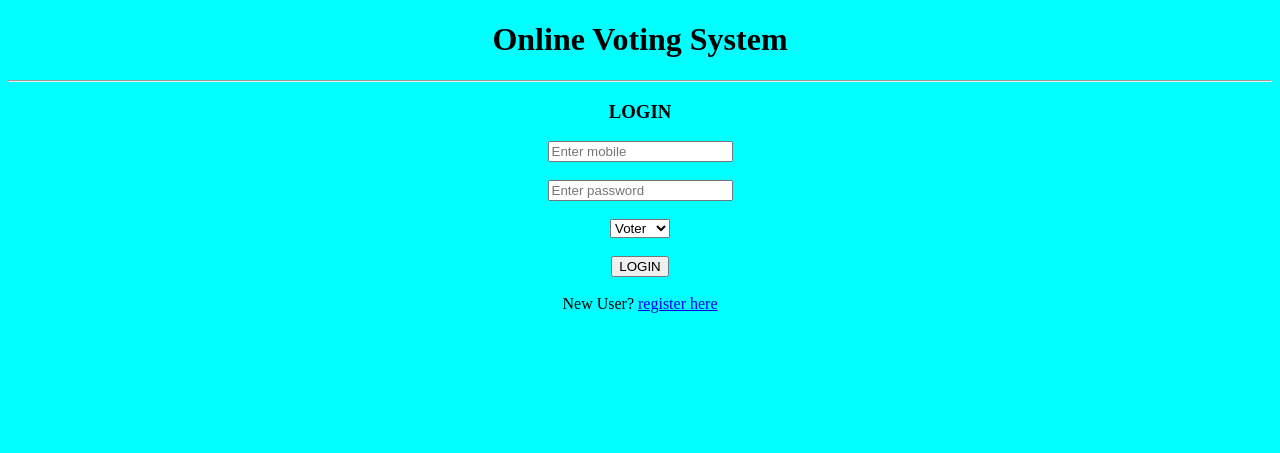
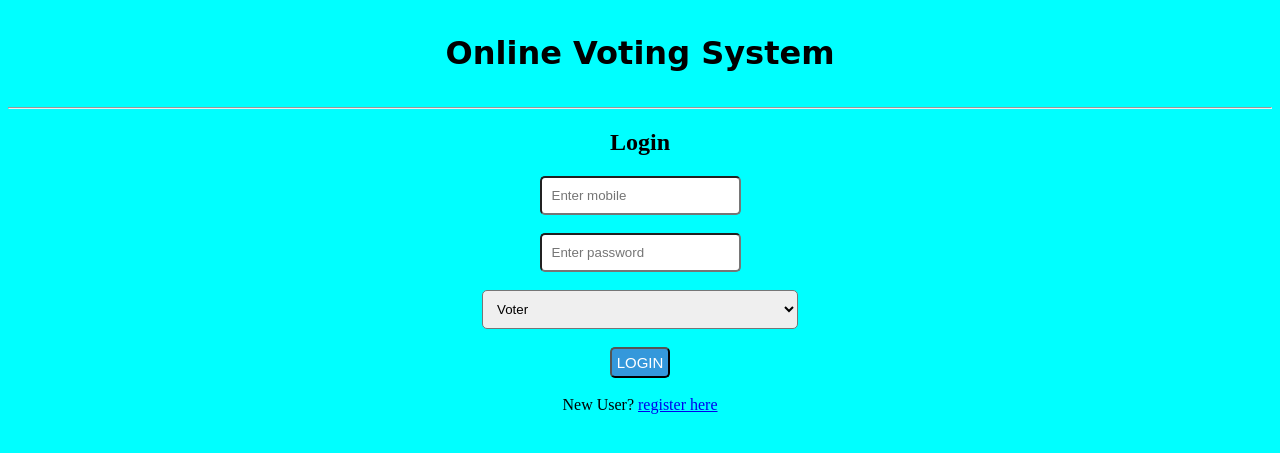
Before and after one commit to vishal181/Online-Voting-System, a PHP site: page / in a window 1280 px wide. Shown: the top 453 px of the page. Run offline with PHP 8.4, Linux system fonts and the light colour scheme.

Commit message:
another push

```diff
--- a/css/style.css
+++ b/css/style.css
@@ -4,3 +4,36 @@ body
    text-align: center;
 
 }
+
+#headersection
+{
+    padding: 5px;
+}
+#headersection h1
+{
+    font-family: cursive;
+}
+input{
+    border-radius: 5px;
+    padding: 10px;
+}
+
+#dropbox
+{
+    padding: 10px;
+    border-radius: 5px;
+    width: 25%;
+
+
+}
+
+
+#loginbtn{
+
+    padding: 5px;
+    font-size: 15px;
+    border-radius: 5px;
+    background-color:#3498db;
+    color: white;
+
+}
--- a/index.html
+++ b/index.html
@@ -4,34 +4,34 @@
     <meta charset="UTF-8" />
     <meta http-equiv="X-UA-Compatible" content="IE=edge" />
     <meta name="viewport" content="width=device-width, initial-scale=1.0" />
-    <link rel="stylesheet" href="css/style.css">
+    <link rel="stylesheet" href="css/style.css" />
     <title>Online Voting System</title>
   </head>
   <body>
     <div id="headersection">
       <h1>Online Voting System</h1>
-      <hr />
     </div>
+    <hr>
     <div id="bodysection">
       <form action="#">
-        <h3>LOGIN</h3>
+        <h2>Login</h2>
         <input type="number" name="mobile" placeholder="Enter mobile" />
         <br />
         <br />
         <input type="password" name="password" placeholder="Enter password" />
         <br />
         <br />
-        <select name="role">
+        <select name="role" id="dropbox">
           <option value="1">Voter</option>
           <option value="2">Group</option>
         </select>
         <br />
 
         <br />
-        <button>LOGIN</button>
+        <button id="loginbtn">LOGIN</button>
         <br />
         <br />
-        New User? <a href="#">register here</a>
+        New User? <a href="registrationfiles/registration.html">register here</a>
       </form>
     </div>
   </body>
--- a/registrationfiles/registration.html
+++ b/registrationfiles/registration.html
@@ -34,7 +34,7 @@
       <button>register</button>
       <br />
       <br />
-      Already user? <a href="#">login here</a>
+      Already user? <a href="../index.html">login here</a>
     </form>
   </body>
 </html>
```
